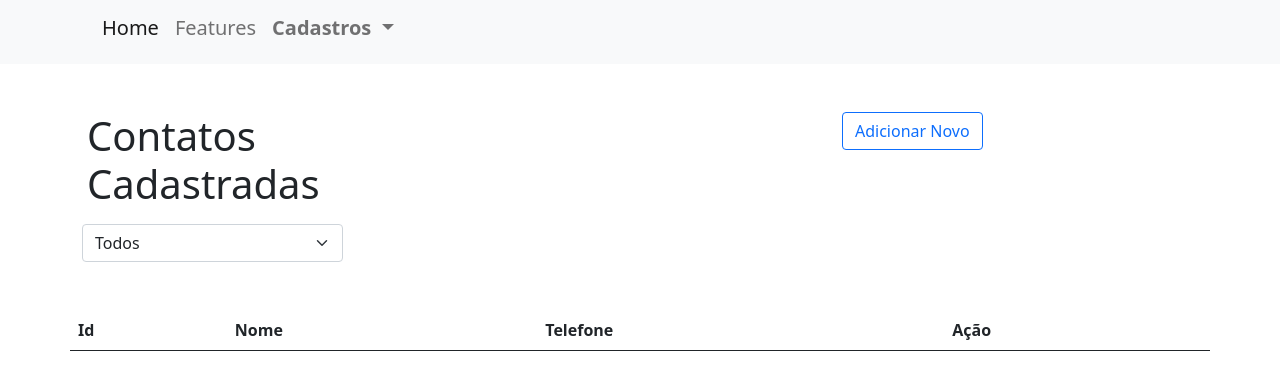
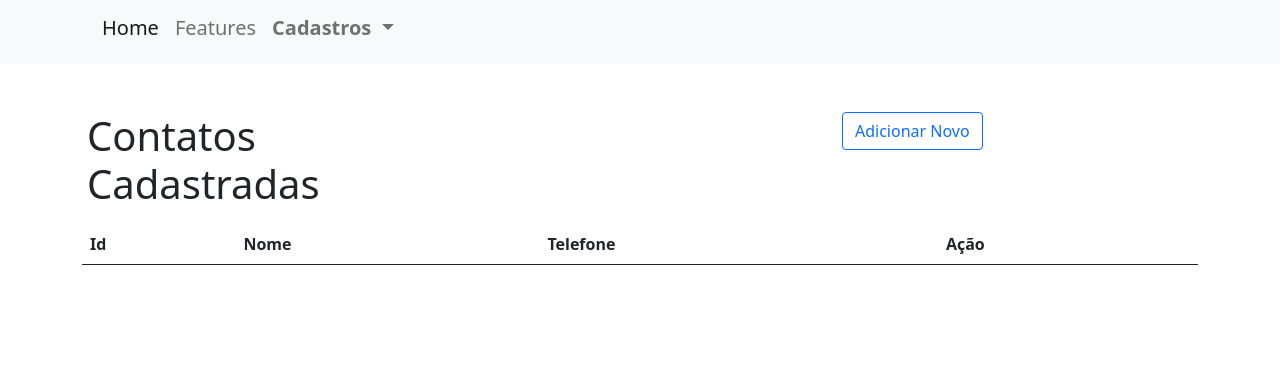
Before and after one commit to leonardoMeister/EAgenda-Web, a website with bundled scripts: page html/contatos.html in a window 1280 px wide. Built offline with nearby package versions, Linux system fonts and the light colour scheme.

Commit message:
atualizacoes de estilo, telas de listagem

```diff
--- a/html/contatos.html
+++ b/html/contatos.html
@@ -23,24 +23,24 @@
 
 <body>
   <style>
-
-    @media all and ( min-width:250px) and (max-width: 369px) {
-      .excluir{
+    @media all and (min-width:250px) and (max-width: 369px) {
+      .excluir {
         margin-top: 5px;
         margin-left: 1px;
       }
     }
-    @media all and ( min-width:373px)  {
-      .excluir{
+
+    @media all and (min-width:373px) {
+      .excluir {
         margin-top: 0px;
         margin-left: 5px;
       }
     }
-
   </style>
   <nav class="navbar navbar-expand-lg navbar-light bg-light fz">
 
     <div class="container">
+
       <div class="container-fluid h5">
         <button class="navbar-toggler" type="button" data-bs-toggle="collapse" data-bs-target="#navbarNavDropdown"
           aria-controls="navbarNavDropdown" aria-expanded="false" aria-label="Toggle navigation">
@@ -71,6 +71,8 @@
     </div>
   </nav>
 
+
+
   <div class="container mt-5">
 
 
@@ -86,16 +88,10 @@
       </div>
       <div class="col-1"></div>
     </div>
-    <div class="row mb-5">
 
-      <div class="col-3 " style="align-items: center;">
-        <select class="form-select " name="filtroDeBusca" id="filtroDeBusca">
-          <option value="0">Todos</option>
-        </select>
-      </div>
-    </div>
+    <div class="container-fluid">
+      <div class="row">
 
-    <div class="row">
         <table id="tabelaContatos" class="table table-hover">
           <thead>
             <tr>
@@ -111,8 +107,9 @@
           </tbody>
 
         </table>
-
-
+      </div>
+    </div>
+  </div>
 
 
 </body>
```
Also changed, not shown: html/cadastroTarefa.html (+8 -5 lines), html/tarefa.html (+18 -11 lines). Lines whose indentation alone changed are shown as unchanged.
